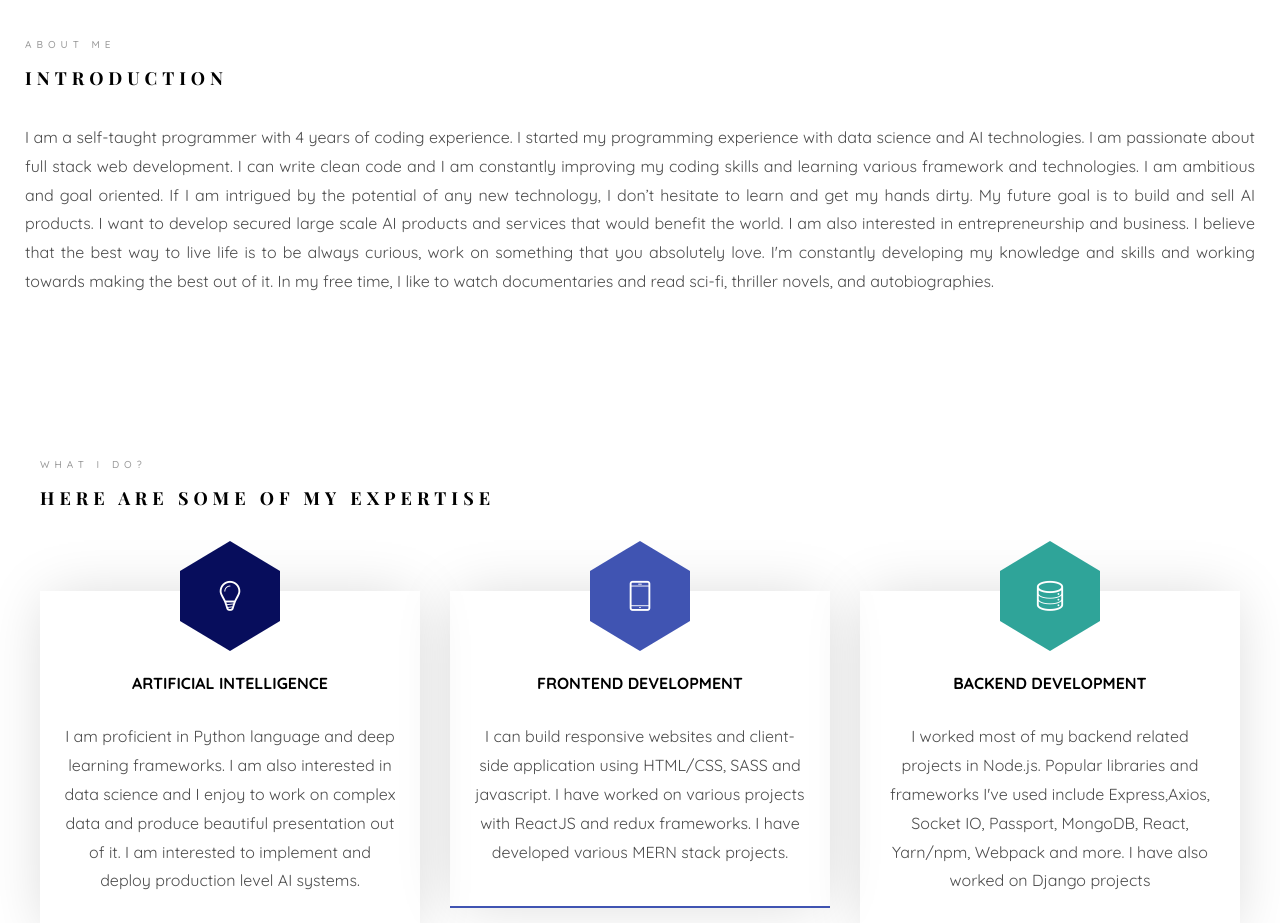
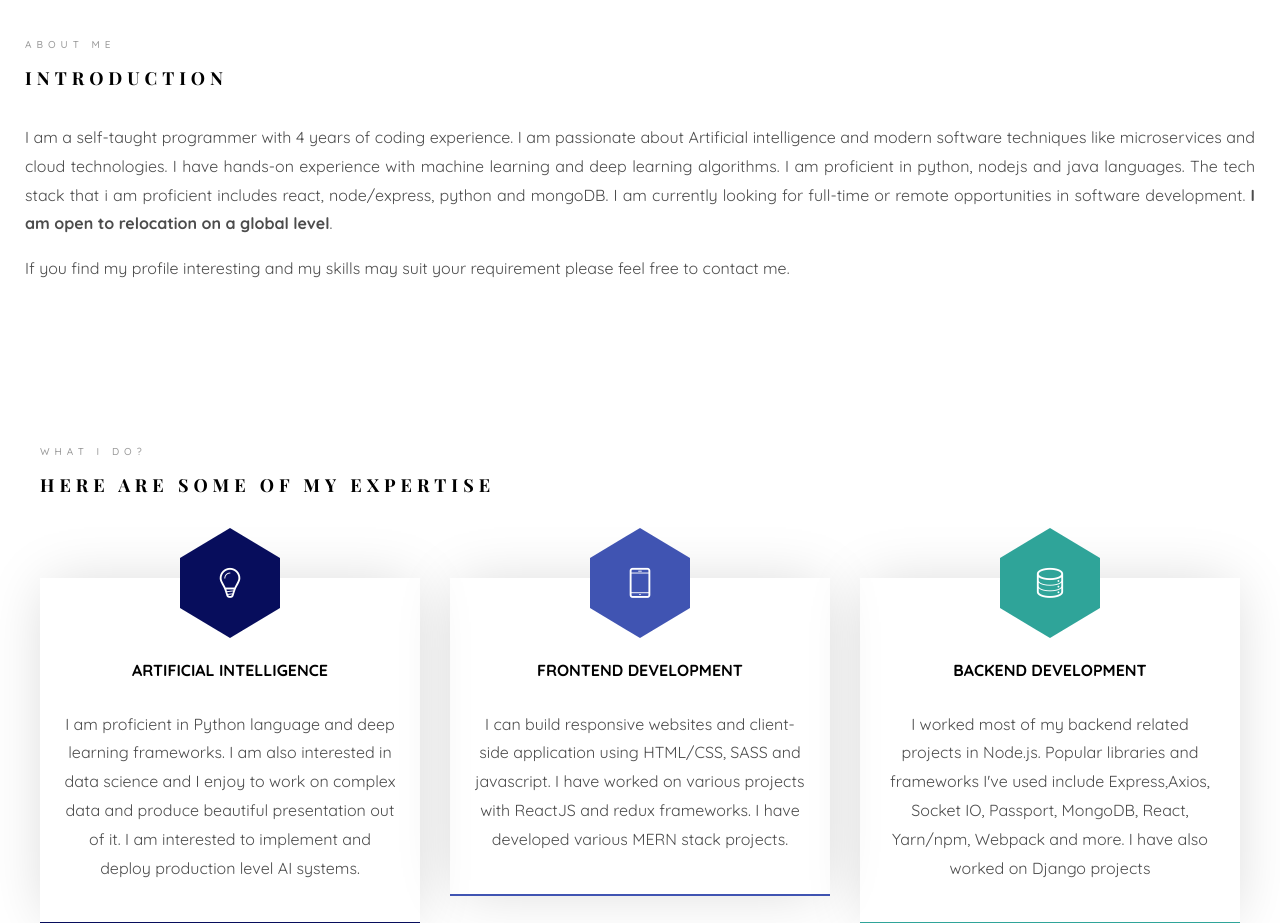
Before and after one commit to mjayashri/jayashrimasilamani.github.io, a website: page index.html in a window 1280 px wide. Shown: the part 860-1783 px from the top of the page. Drawn offline with nearby package versions, Linux system fonts and the light colour scheme; files whose address does not match are found by name; a web font is replaced by a local one.

Commit message:
intro changed

```diff
--- a/index.html
+++ b/index.html
@@ -119,17 +119,15 @@
 							<div class="animate-box" data-animate-effect="fadeInLeft">
 
 								<p>I am a self-taught programmer with 4 years of coding experience.
-									I started my programming experience with data science and AI technologies.
-									I am passionate about full stack web development. I can write clean code
-									and I am constantly improving my coding skills and learning various framework and technologies.
-									I am ambitious and goal oriented. If I am intrigued by the potential
-									of any new technology, I don’t hesitate to learn and get my hands dirty. My future goal
-									is to build and sell AI products. I want to develop secured large scale AI products and
-									services that would benefit the world. I am also interested in entrepreneurship and business.
-									I believe that the best way to live life is to be always curious, work on something
-									that you absolutely love. I'm constantly developing my knowledge and skills and working
-									towards making the best out of it.
-									In my free time, I like to watch documentaries and read sci-fi, thriller novels, and autobiographies.
+									I am passionate about Artificial intelligence and modern software techniques like microservices and
+									cloud technologies. I have hands-on experience with machine learning and deep learning algorithms.
+									I am proficient in python, nodejs and java languages.
+									The tech stack that i am proficient includes react, node/express, python and mongoDB.
+									I am currently looking for full-time or remote opportunities in software development.
+									<b>I am open to relocation on a global level</b>.
+								</p>
+								<p>
+									If you find my profile interesting and my skills may suit your requirement please feel free to contact me.
 								</p>
 							</div>
 						</div>
```
Also changed, not shown: 1 other file.
